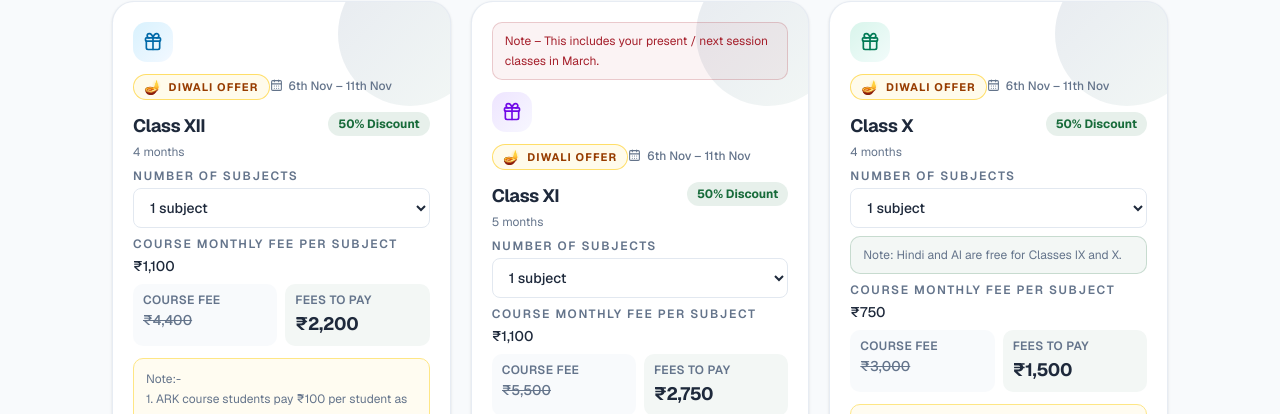
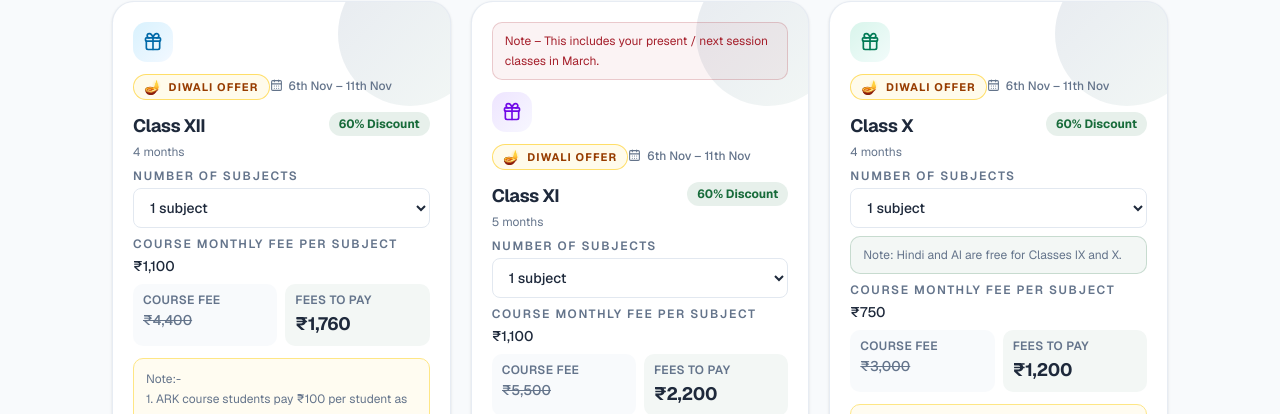
Before and after one commit to nikhilgoswami99/Sai-Academy-LMS, a Next.js app: page /courses/crash-course in a window 1280 px wide. Shown: the part 538-952 px from the top of the page. Built offline with nearby package versions, Linux system fonts and the light colour scheme.

Commit message:
feat: implement dynamic discount rates based on subject count for Gift Tokens

```diff
--- a/app/(website)/courses/[slug]/gift-token-fees.tsx
+++ b/app/(website)/courses/[slug]/gift-token-fees.tsx
@@ -126,16 +126,30 @@ const formatCurrency = (amount: number) =>
     maximumFractionDigits: 0,
   }).format(amount);
 
+function getDiscountRate(token: GiftToken, subjectCount: number) {
+  if (token.classes === "IX" || token.classes === "X") {
+    return subjectCount <= 3 ? 60 : 50;
+  }
+
+  if (token.classes === "XI" || token.classes === "XII") {
+    return subjectCount <= 2 ? 60 : 50;
+  }
+
+  return token.discount;
+}
+
 function calculateFee(token: GiftToken, subjectCount: number) {
   const chargeableSubjects = token.id >= 3 ? Math.min(subjectCount, 4) : subjectCount;
   const courseFee = chargeableSubjects * token.totalFee;
-  const total = courseFee * (token.discount / 100);
+  const discountRate = getDiscountRate(token, subjectCount);
+  const total = courseFee * (1 - discountRate / 100);
   const discountAmount = courseFee - total;
 
   return {
     courseFee,
     discountAmount,
     total,
+    discountRate,
   };
 }
 
@@ -146,7 +160,7 @@ function GiftTokenDetails({
   token: GiftToken;
   subjectCount: number;
 }) {
-  const { courseFee, discountAmount, total } = calculateFee(
+  const { courseFee, discountAmount, total, discountRate } = calculateFee(
     token,
     subjectCount,
   );
@@ -199,7 +213,7 @@ function GiftTokenDetails({
               <div className="inline-flex w-fit shrink-0 flex-col items-start rounded-xl bg-brand-green/10 px-3 py-2 text-left text-brand-green sm:items-end sm:self-auto sm:text-right">
                 <span className="inline-flex items-center gap-1.5 text-sm font-bold">
                   <BadgePercent aria-hidden="true" size={17} />
-                  {token.discount}% payable
+                  {100 - discountRate}% payable
                 </span>
                 <span className="mt-2 inline-flex items-center gap-1.5 rounded-full border border-amber-300/70 bg-amber-50 px-2.5 py-1 text-[11px] font-bold uppercase tracking-[0.1em] text-amber-800">
                   <span aria-hidden="true" className="text-sm leading-none">
@@ -760,7 +774,7 @@ export function GiftTokenFees() {
                   Class {token.classes}
                 </span>
                 <span className="rounded-full bg-brand-green/10 px-2.5 py-1 text-xs font-bold text-brand-green">
-                  {token.discount}% Discount
+                  {getDiscountRate(token, subjectCount)}% Discount
                 </span>
               </span>
               <span className="mt-1 block text-xs text-muted-foreground">
```
